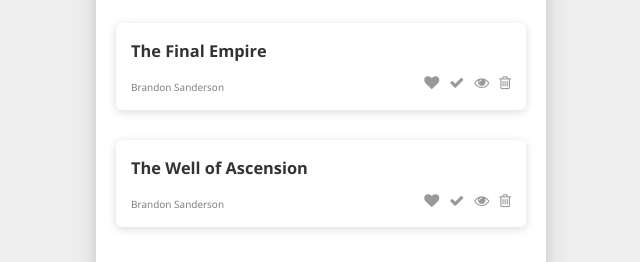
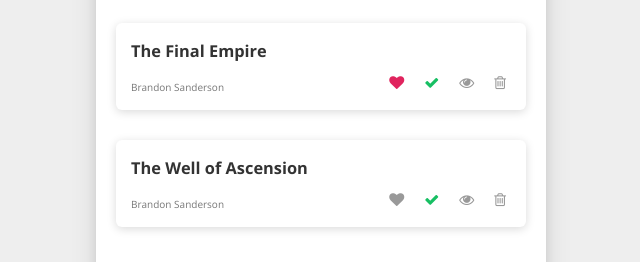
Before and after one commit to danidz96/reading-list-context-hooks, a React (Create React App) app: page /completed in a window 1280 px wide. Shown: the part 257-519 px from the top of the page, without its empty margins (319-959 px from the left). Built offline with nearby package versions, Linux system fonts and the light colour scheme.

Commit message:
add animation when user deletes a book

```diff
--- a/src/components/BookItem/BookItem.js
+++ b/src/components/BookItem/BookItem.js
@@ -1,7 +1,27 @@
-import React from 'react';
-import styled from 'styled-components';
+import React, { useState, useContext } from 'react';
+import styled, { keyframes, css } from 'styled-components';
 import { ThemeContext } from '../../context/ThemeContext';
 import { BooksContext } from '../../context/BooksContext';
+
+const slideOutRight = keyframes`
+  0% {
+    -webkit-transform: translateX(0);
+            transform: translateX(0);
+    opacity: 1;
+	}
+
+	20% {
+		-webkit-transform: translateX(-2rem);
+            transform: translateX(-2rem);
+	}
+  100% {
+    -webkit-transform: translateX(100rem);
+            transform: translateX(100rem);
+    opacity: 0;
+  }
+}`;
+
+const animationRule = css`${slideOutRight} .5s linear;`;
 
 const BookContainer = styled.div`
 	background: white;
@@ -10,6 +30,7 @@
 	justify-content: space-between;
 	align-items: flex-end;
 	border-radius: .6rem;
+	animation: ${({ deleting }) => deleting && animationRule};
 	box-shadow: var(--shadow-light);
 	background-color: ${({ theme }) => (theme.isLightTheme ? theme.light.bg : theme.dark.bg)};
 
@@ -33,15 +54,20 @@
 const Icon = styled.i`
 	color: var(--color-grey-dark-3);
 	font-size: 1.5rem;
-	transition: transform ease .2s;
+	transition: all ease .2s;
+	color: ${(props) => props.active && props.color};
+	padding: .5rem;
 
 	&:not(:last-child) {
 		margin-right: 1rem;
 	}
 
 	&:hover {
-		cursor: pointer;
-		color: #b40000;
+		@media only screen and (min-width: 600px) {
+			cursor: pointer;
+			box-shadow: 0 0 1rem ${({ color }) => color};
+			border-radius: 2.5rem;
+		}
 	}
 
 	&:active {
@@ -50,25 +76,47 @@
 `;
 
 const BookItem = (props) => {
-	const { theme } = React.useContext(ThemeContext);
-	const { deleteBook, addStatus, isFavorite } = React.useContext(BooksContext);
+	const { theme } = useContext(ThemeContext);
+	const { deleteBook, addStatus, isFavorite } = useContext(BooksContext);
+	const [ deleting, setDeleting ] = useState(false);
 	const { book } = props;
 
 	const handleDeleteBook = () => {
-		deleteBook(book);
+		setDeleting(true);
+		setTimeout(() => {
+			deleteBook(book);
+		}, 500);
 	};
 
 	return (
-		<BookContainer theme={theme}>
+		<BookContainer deleting={deleting} theme={theme}>
 			<div>
 				<Title theme={theme}>{book.title}</Title>
 				<Author>{book.author}</Author>
 			</div>
 			<div>
-				<Icon className="fa fa-heart" title="Favorite" onClick={() => isFavorite(book)} />
-				<Icon className="fa fa-check" title="Completed" onClick={() => addStatus(book, 'completed')} />
-				<Icon className="fa fa-eye" title="Reading" onClick={() => addStatus(book, 'reading')} />
-				<Icon className="fa fa-trash-o" title="Delete" onClick={() => handleDeleteBook()} />
+				<Icon
+					className="fa fa-heart"
+					title="Favorite"
+					color="#E0245E"
+					active={book.favorite}
+					onClick={() => isFavorite(book)}
+				/>
+				<Icon
+					className="fa fa-check"
+					title="Completed"
+					color="#17BF63"
+					active={book.status === 'completed'}
+					onClick={() => addStatus(book, 'completed')}
+				/>
+				<Icon
+					className="fa fa-eye"
+					title="Reading"
+					color="var(--color-primary)"
+					active={book.status === 'reading'}
+					onClick={() => addStatus(book, 'reading')}
+				/>
+				<Icon className="fa fa-trash-o" color="#a00000" title="Delete" onClick={() => handleDeleteBook()} />
 			</div>
 		</BookContainer>
 	);
```
